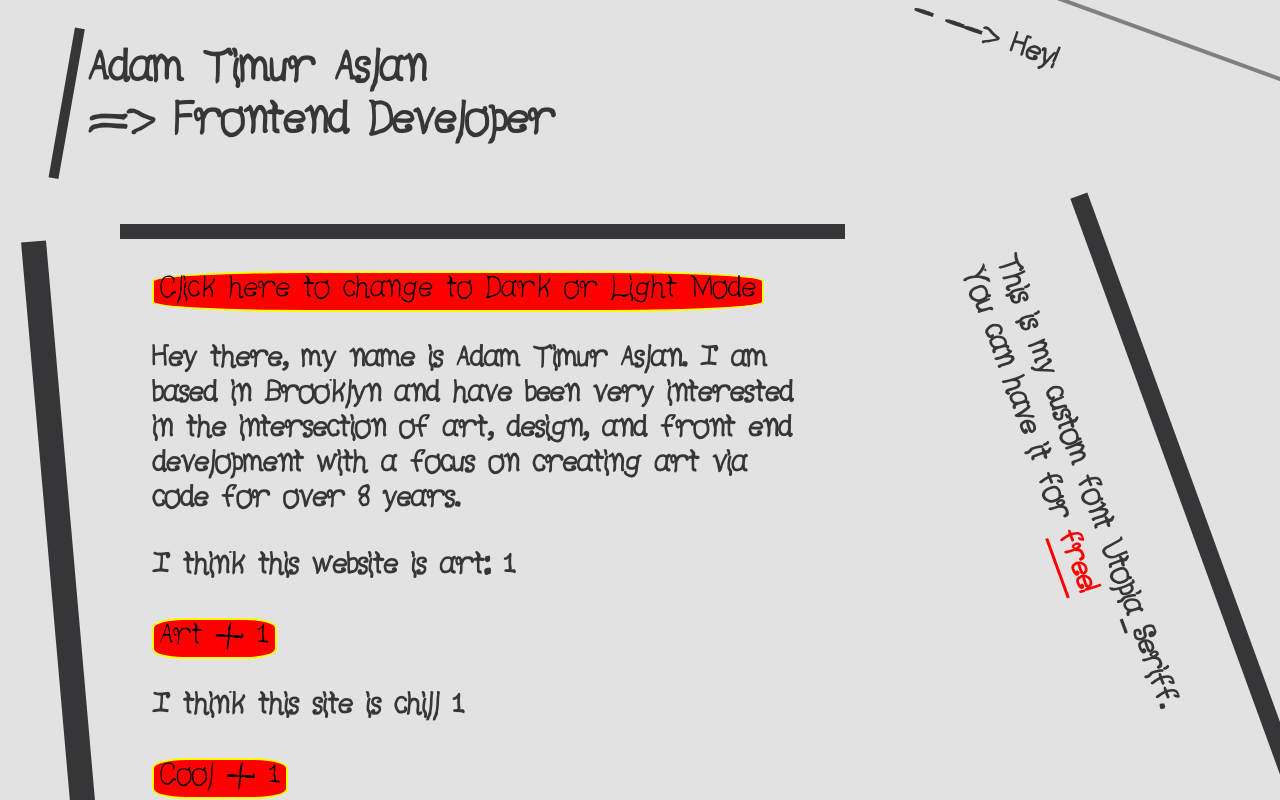
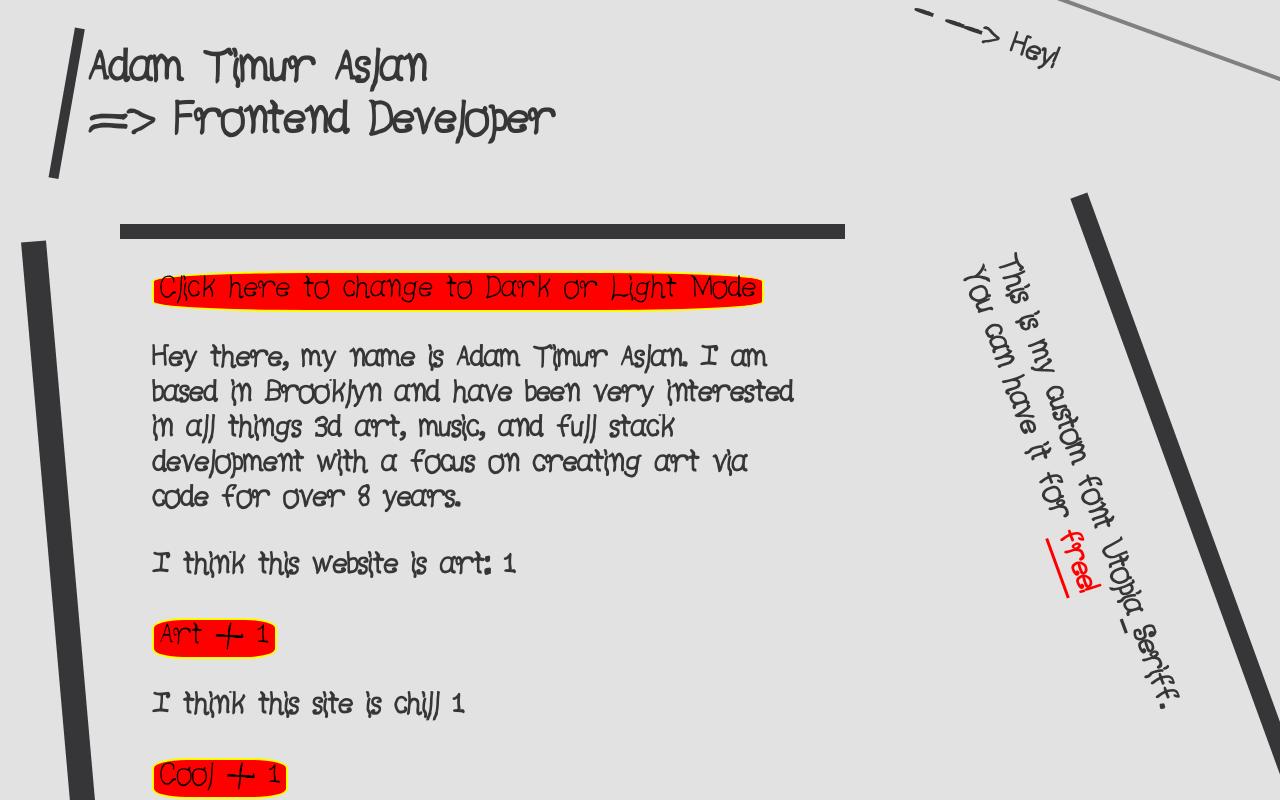
Before and after one commit to adamaslan/code-adamaslan, a React (Create React App) app: page / in a window 1280 px wide. Shown: the top 800 px of the page. Built offline with nearby package versions, Linux system fonts and the light colour scheme.

Commit message:
masto-link

```diff
--- a/public/index.html
+++ b/public/index.html
@@ -15,6 +15,7 @@
       user's mobile device or desktop. See https://developers.google.com/web/fundamentals/web-app-manifest/
     -->
     <link rel="manifest" href="%PUBLIC_URL%/manifest.json" />
+    <link href="https://social.example.com/@codepony" rel="me">
     <!--
       Notice the use of %PUBLIC_URL% in the tags above.
       It will be replaced with the URL of the `public` folder during the build.
--- a/src/App.js
+++ b/src/App.js
@@ -127,8 +127,8 @@ function App() {
             </button>{" "}
             <p>
               Hey there, my name is Adam Timur Aslan. I am based in Brooklyn and
-              have been very interested in the intersection of art, design, and
-              front end development with a focus on creating art via code for
+              have been very interested in all things 3d art, music, and
+              full stack development with a focus on creating art via code for
               over 8 years.{" "}
             </p>{" "}
             <Statey1 />
```
